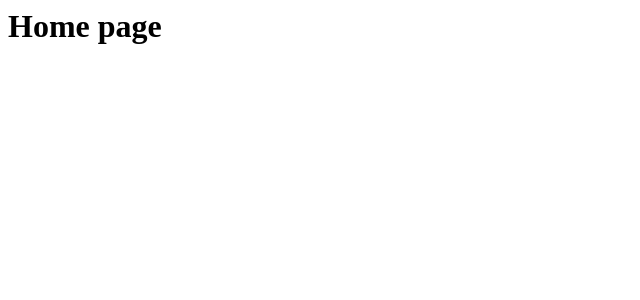
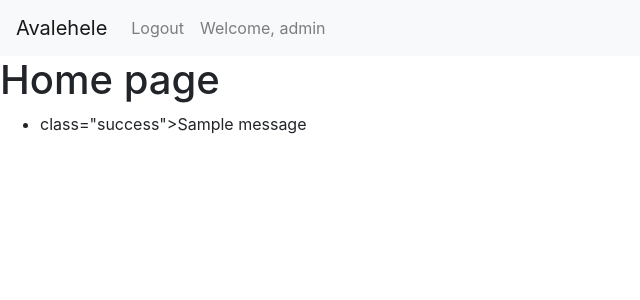
Before and after one commit to MarleenRahe/jube-tore-projekt, a Django app: page / in a window 1280 px wide. Shown: the top 300 px of the page, without its empty margins (0-640 px from the left). Run offline with Django 4.2, Linux system fonts and the light colour scheme; a user stored in the database is signed in; one stand-in notice (Sample message) is shown; some libraries are stand-ins or nearby versions.

Commit message:
nav-bar mis tuleb props ära muuta

```diff
--- a/veebileht/main/templates/base.html
+++ b/veebileht/main/templates/base.html
@@ -5,13 +5,61 @@
      <link rel = "icon" href =
 "https://media.geeksforgeeks.org/wp-content/cdn-uploads/gfg_200X200.png"
         type = "image/x-icon">
+
+    <!-- Required meta tags -->
+    <meta charset="utf-8">
+    <meta name="viewport" content="width=device-width, initial-scale=1.0">
+    <!--Bootstrap CSS-->
+    <link rel="stylesheet" href="https://stackpath.bootstrapcdn.com/bootstrap/4.4.1/css/bootstrap.min.css" integrity="sha384-Vkoo8x4CGsO3+Hhxv8T/Q5PaXtkKtu6ug5TOeNV6gBiFeWPGFN9MuhOf23Q9Ifjh" crossorigin="anonymous">
+
 </head>
 
 <body>
-    <div id="content", name="content">
-            {% block content %}
-            {% endblock %}
-    </div>
+
+<!--Navbar-->
+    <nav class="navbar navbar-expand-lg navbar-light bg-light">
+      <a class="navbar-brand" href=".">Avalehele</a>
+      <button class="navbar-toggler" type="button" data-toggle="collapse" data-target="#navbarText" aria-controls="navbarText" aria-expanded="False" aria-label="Toggle navigation">
+        <span class="navbar-toggler-icon"></span>
+      </button>
+      <div class="collapse navbar-collapse" id="navbarText">
+        <ul class="navbar-nav">
+          {% if user.is_authenticated %}
+
+          <li class="nav-item">
+            <a class="nav-link" href="logout">Logout</a>
+          </li>
+          <li class="nav-item">
+            <a class="nav-link" href="">Welcome, {{user.username}}</a>
+          </li>
+
+          {% else %}
+
+          <li class="nav-item">
+            <a class="nav-link" href="login">Login</a>
+          </li>
+
+          {% endif %}
+        </ul>
+      </div>
+    </nav>
+
+    {% block content %}
+
+    {% endblock %}
+
+    {% if messages %}
+    <ul class="messages">
+        {% for message in messages %}
+        <li>{% if message.tags %} class="{{ message.tags }}"{% endif %}>{{ message }}</li>
+        {% endfor %}
+    </ul>
+    {% endif %}
+
+    <!-- Javascript -->
+      <script src="https://code.jquery.com/jquery-3.4.1.slim.min.js" integrity="sha384-J6qa4849blE2+poT4WnyKhv5vZF5SrPo0iEjwBvKU7imGFAV0wwj1yYfoRSJoZ+n" crossorigin="anonymous"></script>
+      <script src="https://cdn.jsdelivr.net/npm/popper.js@1.16.0/dist/umd/popper.min.js" integrity="sha384-Q6E9RHvbIyZFJoft+2mJbHaEWldlvI9IOYy5n3zV9zzTtmI3UksdQRVvoxMfooAo" crossorigin="anonymous"></script>
+      <script src="https://stackpath.bootstrapcdn.com/bootstrap/4.4.1/js/bootstrap.min.js" integrity="sha384-wfSDF2E50Y2D1uUdj0O3uMBJnjuUD4Ih7YwaYd1iqfktj0Uod8GCExl3Og8ifwB6" crossorigin="anonymous"></script>
+
 </body>
-
 </html>
--- a/veebileht/main/templates/preview.html
+++ b/veebileht/main/templates/preview.html
@@ -1 +1,5 @@
+{% extends "base.html" %}
+
+{% block content %}
 <h1>Preview</h1>
+{% endblock %}
--- a/veebileht/veebileht/settings.py
+++ b/veebileht/veebileht/settings.py
@@ -40,6 +40,7 @@ INSTALLED_APPS = [
     'main.apps.MainConfig',
     'crispy_forms',
     'crispy_bootstrap4',
+
 ]
 
 CRISPY_TEMPLATE_PACK = 'bootstrap4'
```
Also changed, not shown: veebileht/db.sqlite3.
